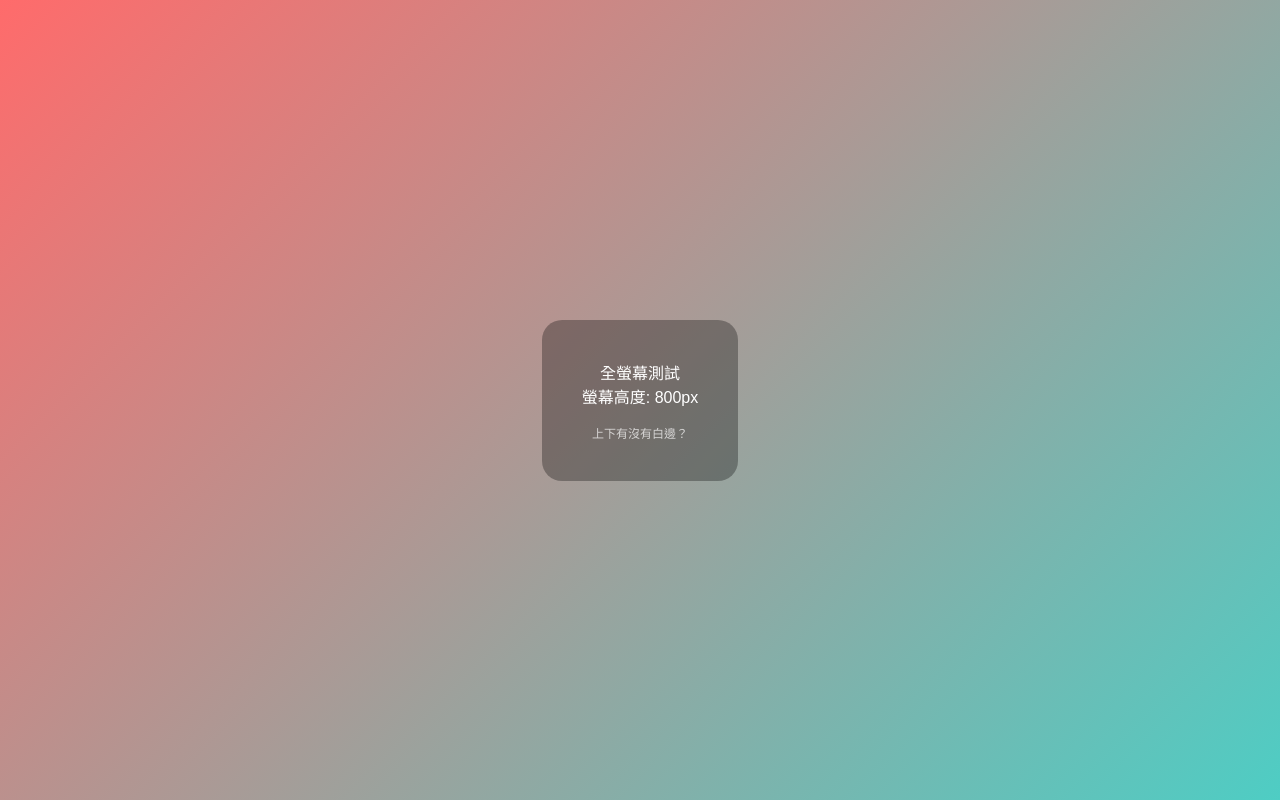
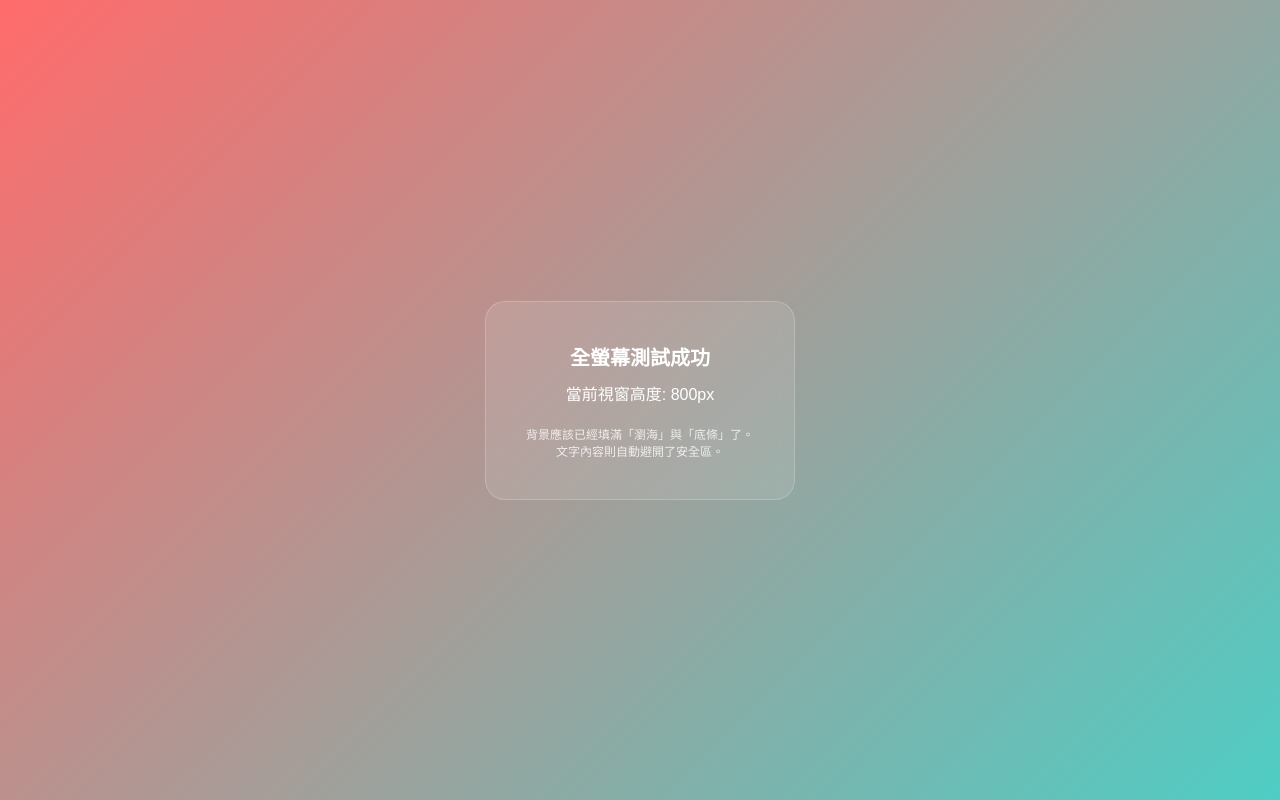
Before and after one commit to Alcohol-no-more/Testing, a plain HTML site: page index.html in a window 1280 px wide. Drawn offline with Linux system fonts and the light colour scheme.

Commit message:
Update index.html

```diff
--- a/index.html
+++ b/index.html
@@ -2,56 +2,87 @@
 <html lang="zh-TW">
 <head>
     <meta charset="UTF-8">
-    <meta name="viewport" content="width=device-width, initial-scale=1.0, maximum-scale=1.0, user-scalable=no">
+    <meta name="viewport" content="width=device-width, initial-scale=1.0, maximum-scale=1.0, user-scalable=no, viewport-fit=cover">
     <title>全螢幕測試</title>
+
+    <meta name="apple-mobile-web-app-capable" content="yes">
+    <meta name="apple-mobile-web-app-status-bar-style" content="black-translucent">
+
     <link rel="manifest" href="./manifest.json">
+
     <style>
         * {
             margin: 0;
             padding: 0;
             box-sizing: border-box;
         }
+
+        /* 修正 4: 使用 min-height: 100dvh (動態視窗高度) */
         body, html {
             width: 100%;
+            height: 100dvh;
+            margin: 0;
+            overflow: hidden;
+            /* 修正 5: 確保底色是黑色，與狀態列融合 */
+            background-color: #000;
+        }
+
+        /* 修正 6: 獨立的背景層，強制定位在螢幕絕對邊緣 */
+        #bg-layer {
+            position: fixed;
+            top: 0;
+            left: 0;
+            right: 0;
+            bottom: 0;
+            z-index: 1;
+            background: linear-gradient(135deg, #ff6b6b, #4ecdc4);
+        }
+
+        /* 修正 7: 內容層，使用 Safe Area Padding 避開文字被瀏海擋住 */
+        #setup-screen {
+            position: relative;
+            z-index: 10;
+            width: 100%;
             height: 100%;
-            /* 背景放在 body，自動填滿包括 Safe Area */
-            background: linear-gradient(135deg, #ff6b6b, #4ecdc4);
             display: flex;
             justify-content: center;
             align-items: center;
             color: #fff;
             font-family: sans-serif;
-            overflow: hidden;
+
+            /* 這兩行確保文字內容不會被瀏海或底部橫條遮擋，但背景依然全螢幕 */
+            padding-top: env(safe-area-inset-top);
+            padding-bottom: env(safe-area-inset-bottom);
         }
-        /* 封面層透明，顯示 body 背景 */
-        #setup-screen {
-            position: fixed; inset: 0;
-            display: flex;
-            justify-content: center;
-            align-items: center;
-            /* 沒有背景色，透明 */
-        }
+
         .box {
             text-align: center;
             padding: 40px;
-            background: rgba(0,0,0,0.3);
+            background: rgba(255, 255, 255, 0.1);
+            backdrop-filter: blur(10px);
+            -webkit-backdrop-filter: blur(10px);
+            border: 1px solid rgba(255, 255, 255, 0.2);
             border-radius: 20px;
         }
     </style>
 </head>
 <body>
+    <div id="bg-layer"></div>
+
     <div id="setup-screen">
         <div class="box">
-            <p>全螢幕測試</p>
-            <p id="info"></p>
-            <p style="margin-top:16px;font-size:12px;opacity:0.7;">
-                上下有沒有白邊？
+            <p style="font-weight: bold; font-size: 20px;">全螢幕測試成功</p>
+            <p id="info" style="margin-top: 10px;"></p>
+            <p style="margin-top:20px; font-size:12px; opacity:0.8;">
+                背景應該已經填滿「瀏海」與「底條」了。<br>
+                文字內容則自動避開了安全區。
             </p>
         </div>
     </div>
+
     <script>
         document.getElementById('info').innerText =
-            `螢幕高度: ${window.innerHeight}px`;
+            `當前視窗高度: ${window.innerHeight}px`;
     </script>
 </body>
 </html>
```
